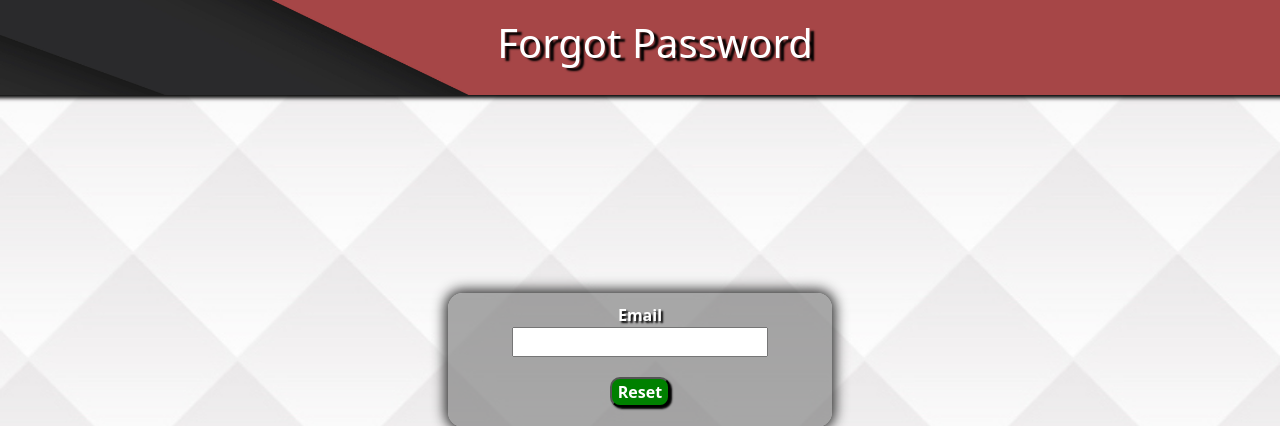
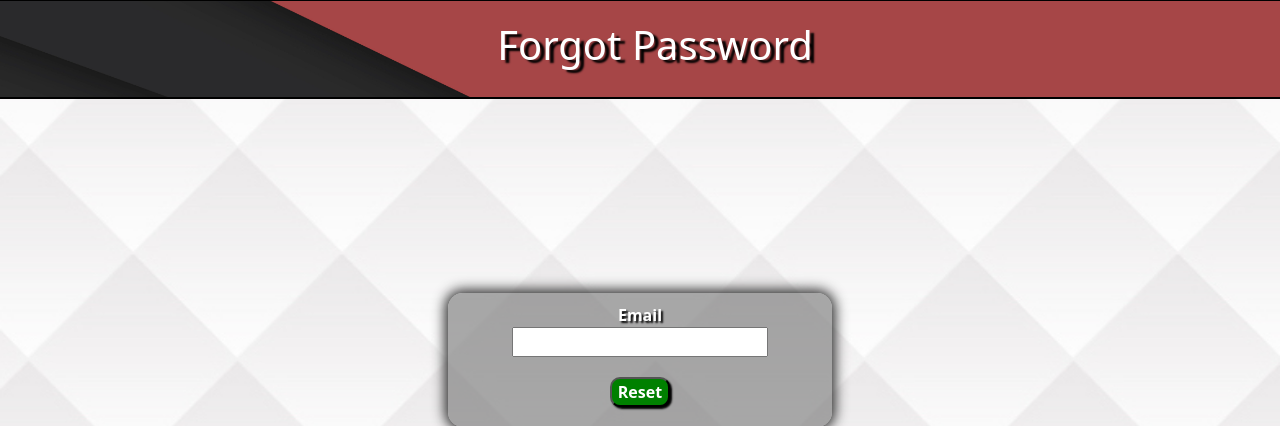
Before and after one commit to ahndawn/Exclusive-Lead-Server, a Flask app: page /forgot_password in a window 1280 px wide. Shown: the part 46-472 px from the top of the page. Run offline with Flask 3, Linux system fonts and the light colour scheme; some libraries are stand-ins or nearby versions.

Commit message:
add sheet configs

```diff
--- a/static/css/main.css
+++ b/static/css/main.css
@@ -35,7 +35,7 @@ html, body{
     margin-right: -40px;
     background-repeat: no-repeat;
     background-size: cover;
-    box-shadow: black 3px 3px 4px;
+    border:black 2px solid;
 }
 
 #cancelButton {
@@ -172,7 +172,7 @@ h1{
     font-size: 14px;
     font-weight: bolder;
     text-shadow: black 1px 1px 1px;
-    border: none;
+    border: black 1px solid;
 }
 .btn:hover {
   background: linear-gradient(to bottom, #0a7013, #14af21);
```
